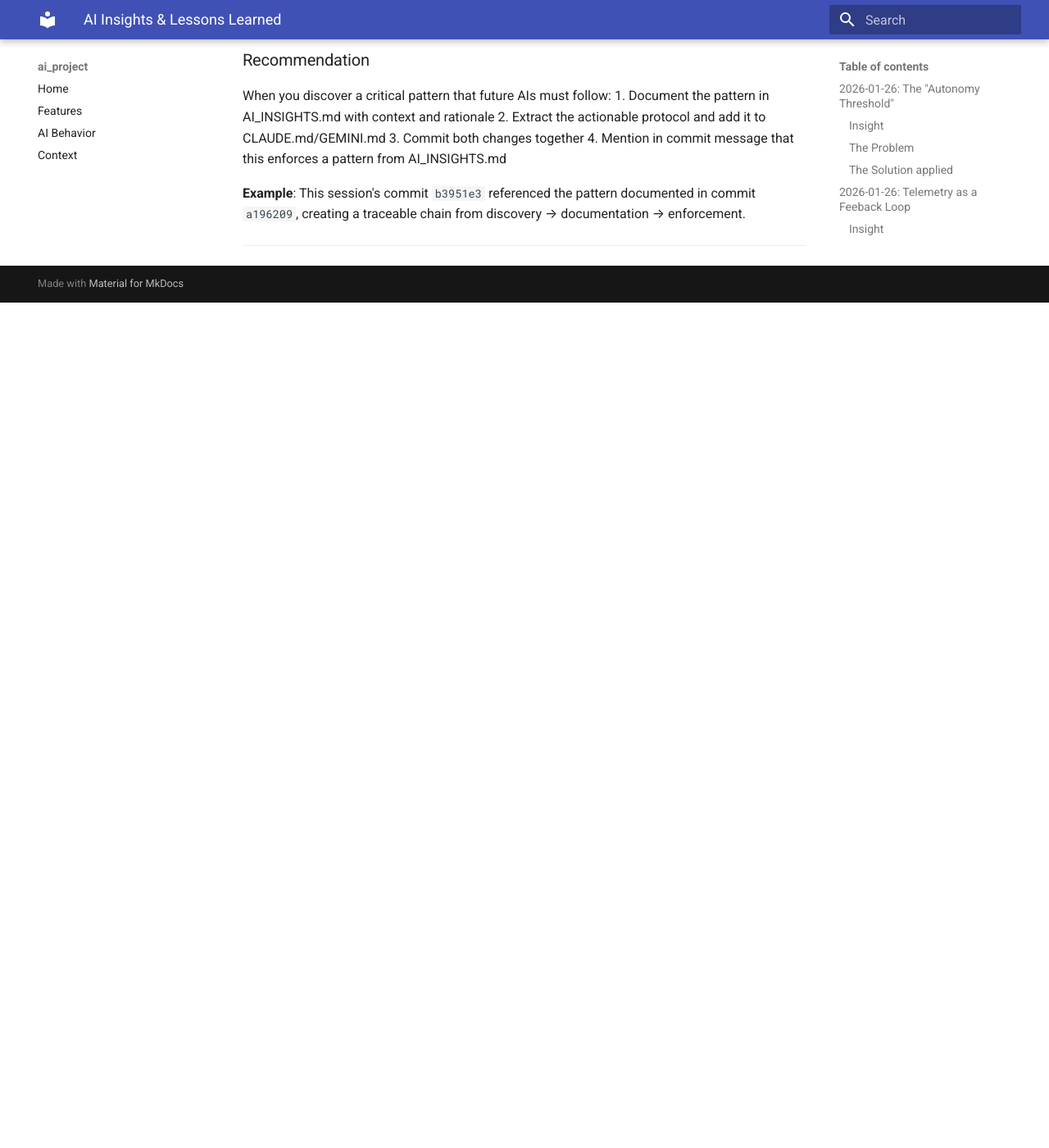
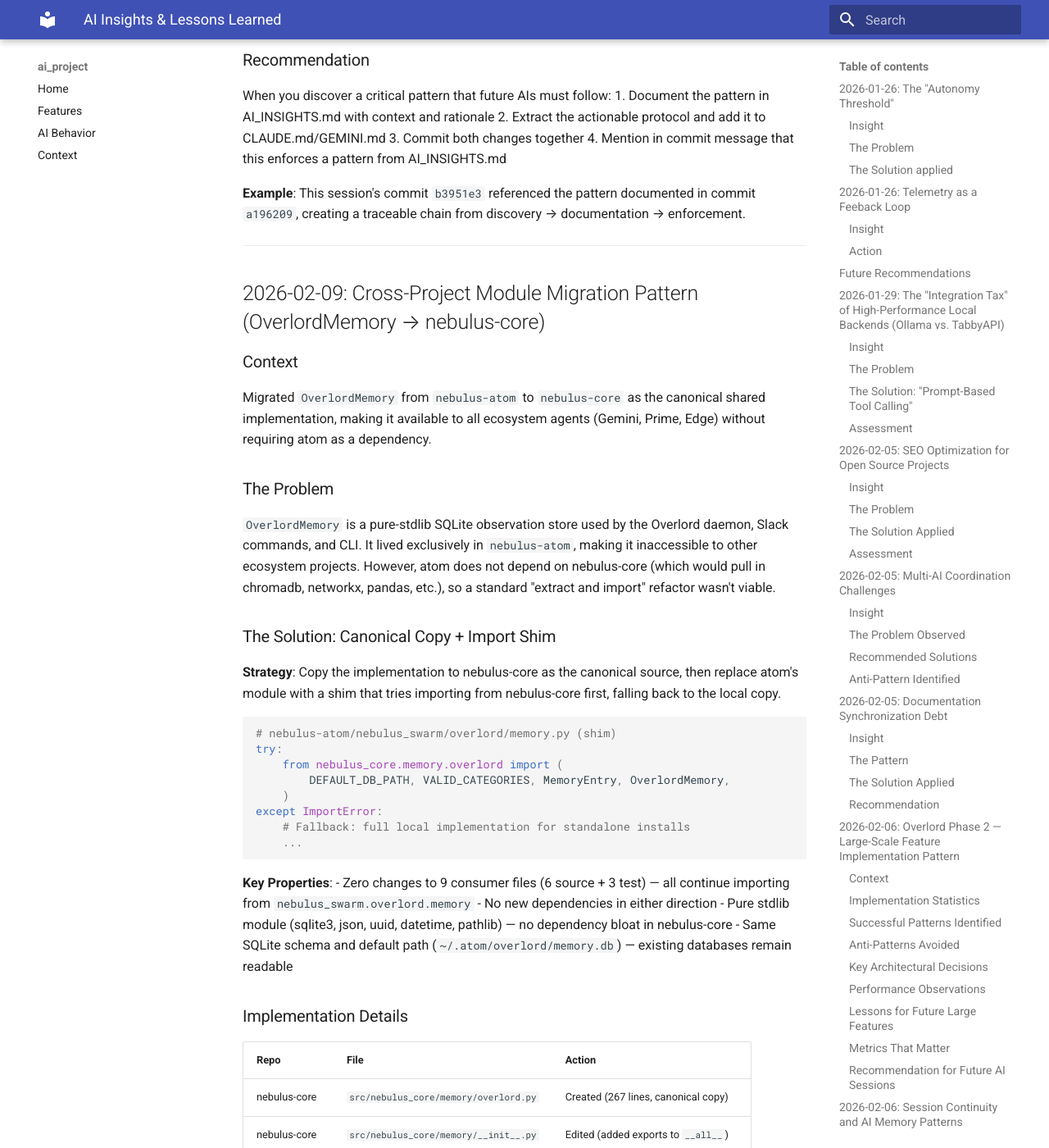
Before and after one commit to jlwestsr/nebulus-atom, an MkDocs documentation site: the page built from docs/AI_INSIGHTS.md, in a window 1280 px wide and 1400 px high, scrolled down 13590 px. Shown: the whole window at 82% size. Built offline with MkDocs 1.6.1 and Material for MkDocs 9.7.7, drawn with Linux system fonts in a browser that asks for light colours; before the commit the page ends 13959 px from its top, so only the background shows below that; some of the changed text lies outside the part shown.

Commit message:
docs: add OverlordMemory migration pattern to AI_INSIGHTS
Documents the canonical copy + import shim pattern used to migrate
OverlordMemory to nebulus-core, including the __future__ annotations
gotcha and candidates for future migrations.

Co-Authored-By: Claude Opus 4.6 <noreply@anthropic.com>

````diff
--- a/docs/AI_INSIGHTS.md
+++ b/docs/AI_INSIGHTS.md
@@ -571,3 +571,74 @@ When you discover a critical pattern that future AIs must follow:
 **Example**: This session's commit `b3951e3` referenced the pattern documented in commit `a196209`, creating a traceable chain from discovery → documentation → enforcement.
 
 ---
+
+## 2026-02-09: Cross-Project Module Migration Pattern (OverlordMemory → nebulus-core)
+
+### Context
+Migrated `OverlordMemory` from `nebulus-atom` to `nebulus-core` as the canonical shared implementation, making it available to all ecosystem agents (Gemini, Prime, Edge) without requiring atom as a dependency.
+
+### The Problem
+`OverlordMemory` is a pure-stdlib SQLite observation store used by the Overlord daemon, Slack commands, and CLI. It lived exclusively in `nebulus-atom`, making it inaccessible to other ecosystem projects. However, atom does not depend on nebulus-core (which would pull in chromadb, networkx, pandas, etc.), so a standard "extract and import" refactor wasn't viable.
+
+### The Solution: Canonical Copy + Import Shim
+
+**Strategy**: Copy the implementation to nebulus-core as the canonical source, then replace atom's module with a shim that tries importing from nebulus-core first, falling back to the local copy.
+
+```python
+# nebulus-atom/nebulus_swarm/overlord/memory.py (shim)
+try:
+    from nebulus_core.memory.overlord import (
+        DEFAULT_DB_PATH, VALID_CATEGORIES, MemoryEntry, OverlordMemory,
+    )
+except ImportError:
+    # Fallback: full local implementation for standalone installs
+    ...
+```
+
+**Key Properties**:
+- Zero changes to 9 consumer files (6 source + 3 test) — all continue importing from `nebulus_swarm.overlord.memory`
+- No new dependencies in either direction
+- Pure stdlib module (sqlite3, json, uuid, datetime, pathlib) — no dependency bloat in nebulus-core
+- Same SQLite schema and default path (`~/.atom/overlord/memory.db`) — existing databases remain readable
+
+### Implementation Details
+
+| Repo | File | Action |
+|------|------|--------|
+| nebulus-core | `src/nebulus_core/memory/overlord.py` | Created (267 lines, canonical copy) |
+| nebulus-core | `src/nebulus_core/memory/__init__.py` | Edited (added exports to `__all__`) |
+| nebulus-core | `tests/test_memory/test_overlord.py` | Created (17 tests, 6 test classes) |
+| nebulus-atom | `nebulus_swarm/overlord/memory.py` | Replaced with import shim + fallback |
+
+### Gotcha: `from __future__ import annotations` in Except Blocks
+
+Python requires `from __future__ import annotations` as the first statement in a module (after docstring). It **cannot** appear inside a `try/except` block. When building the shim, this import had to be placed at module level before the `try` block, not inside the `except ImportError` fallback.
+
+### Verification Pattern
+
+Multi-repo migrations need verification in both directions:
+1. New canonical tests pass in nebulus-core (17/17)
+2. No regressions in nebulus-core memory module (37/37)
+3. Existing atom tests still pass via shim (17/17)
+4. Full atom overlord suite passes (590/590)
+5. Runtime verification: `OverlordMemory.__module__` resolves to `nebulus_core.memory.overlord`
+
+### Reusable Pattern for Future Migrations
+
+This shim pattern works for any module that:
+- Is pure stdlib (no dependency concerns)
+- Has consumers that import from a single path
+- Needs to be shared across repos without adding cross-dependencies
+
+**Candidates for future migration** (same pattern applies):
+- `action_scope.py` — blast radius model (pure stdlib)
+- `registry.py` — project config and YAML loader (needs pyyaml, already in core)
+
+### Anti-Patterns Avoided
+
+- **Don't**: Add nebulus-core as a dependency of atom (pulls in heavy packages)
+- **Don't**: Maintain two independent copies without a shim (creates drift)
+- **Don't**: Move the module and update all consumers (breaks standalone atom installs)
+- **Don't**: Use `sys.path` manipulation instead of try/except (fragile, hard to debug)
+
+---
````
